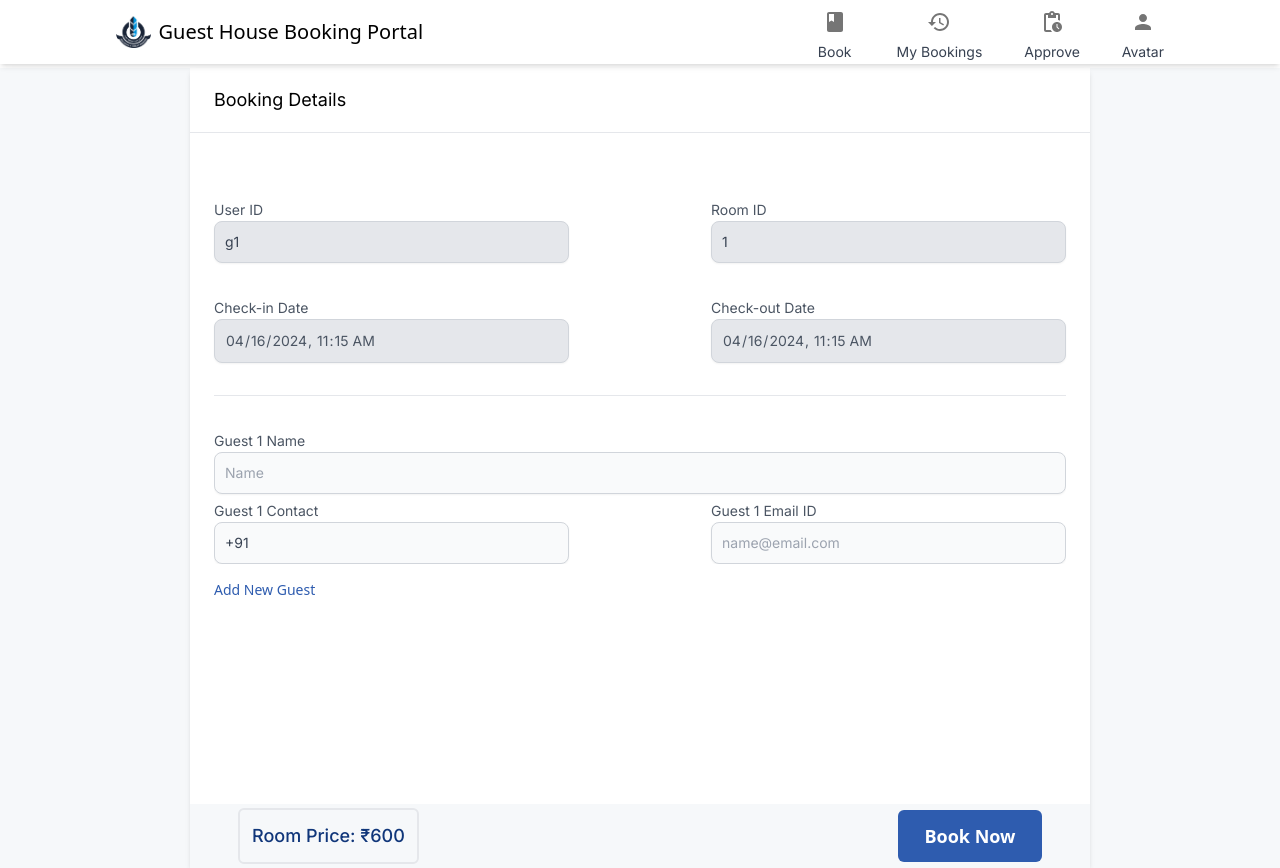
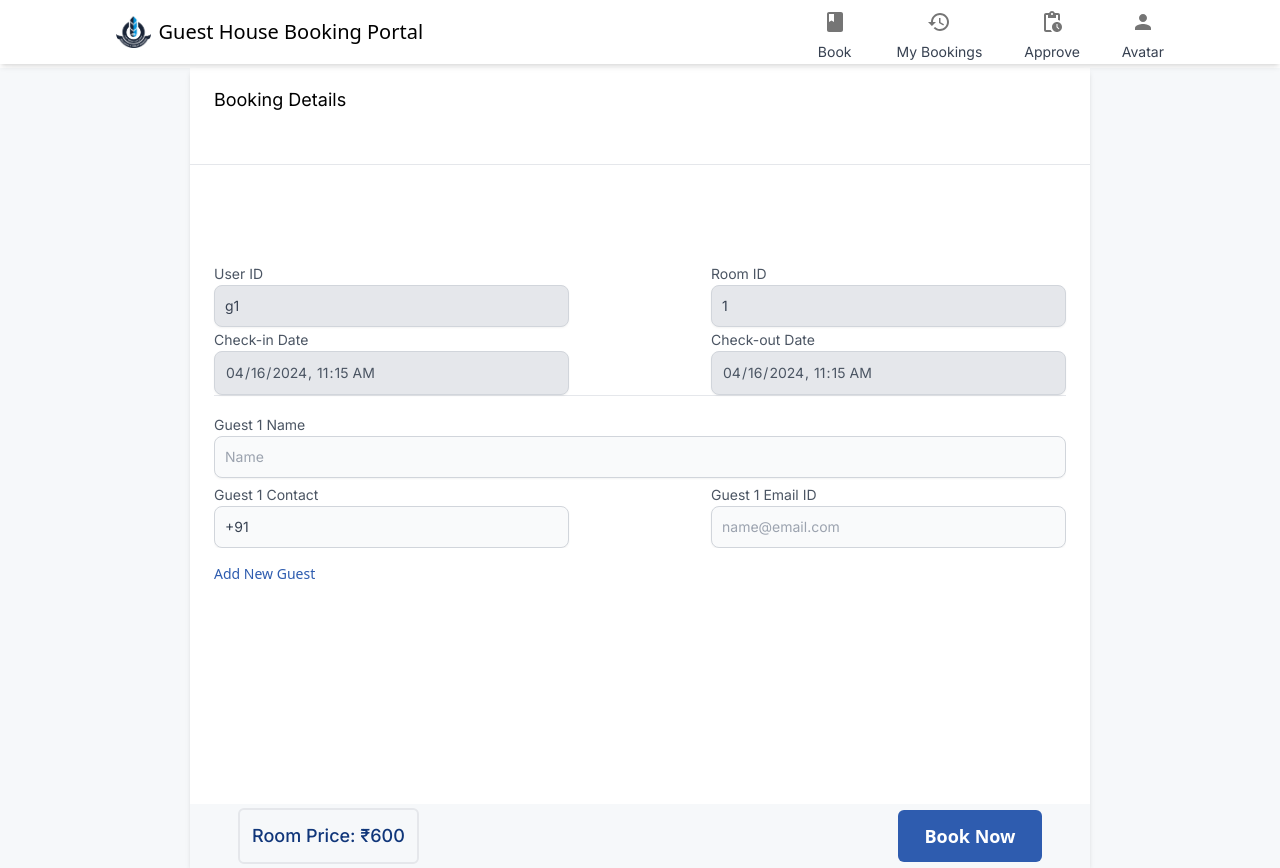
Before and after one commit to bhanvara/iitbbs-guest-house-booking, a React (Create React App) app: page /BookingForm/1 in a window 1280 px wide. Built offline with nearby package versions, Linux system fonts and the light colour scheme; no server answers.

Commit message:
Updated booking form

```diff
--- a/src/pages/BookingForm.tsx
+++ b/src/pages/BookingForm.tsx
@@ -3,6 +3,7 @@ import { Button, FormControl, FormHelperText, Input, InputAdornment, InputLabel,
 import { Event } from "@mui/icons-material";
 import React, { useState } from "react";
 import { FC, Dispatch, SetStateAction } from "react";
+import { useNavigate } from 'react-router-dom';
 
 interface IProps {
   guestNumber: number;
@@ -86,21 +87,49 @@ function BookingForm( roomID:any ){
     const RoomID=roomID.roomID;
     const [contact1, setContact1] = useState("+91 ");
 
-    const [contact2, setContact2] = useState('+91');
+    const [contact2, setContact2] = useState("+91 ");
     const [guest2,setNewGuest2]=useState(false);
+
+
+    const navigate = useNavigate();
+
+    const handleSubmit = (event: React.FormEvent<HTMLFormElement>) => {
+        event.preventDefault();
+
+        // Your booking logic goes here
+        // For example, you can send a request to a server to book the room
+
+        // Validate contact number before submitting the form
+        if ((contact1.length!=14)) {
+
+            console.log(contact1.length);
+            alert("Please enter a valid contact number for guest 1");
+            return; // Prevent form submission
+        }
+
+        if ((guest2===true) && (contact2.length!=14)) {
+
+            console.log(contact2.length);
+            alert("Please enter a valid contact number for guest 2");
+            return; // Prevent form submission
+        }
+
+        console.log("Room booked!");
+        navigate('/MyBookings');
+    };
 
 
     return(
         <div className="h-lvh" style={{backgroundColor: '#edeff0'}}>
             <div className="h-full w-full m-auto shadow-md" style={{backgroundColor: '#f6f8fa' ,maxWidth: '1500px'}}>
                 <div className="bg-white m-auto h-full shadow-md relative" style={{maxWidth: '900px'}}>
+                <form onSubmit={handleSubmit} className="space-y-8">
                     <div className="h-16 pl-6 flex flex-row items-center font-inter text-lg">Booking Details</div>
                     <hr></hr>
 
 
                     <div className="bg-white dark:bg-gray-900">
                         <div className="py-8 lg:py-16 px-6">
-                            <form action="#" className="space-y-8">
                                 <div className="flex flex-row items-center justify-between">
                                     <div className="w-5/12" style={{minWidth: '160px'}} >
                                         <label htmlFor="text" className="mb-2 text-sm font-inter text-gray-600 dark:text-gray-300">User ID</label>
@@ -160,18 +189,17 @@ function BookingForm( roomID:any ){
 
                                 </div>
 
-
-                            </form>
-
                         </div>
                     </div>
 
                     <div className="absolute bottom-0 w-full h-16 flex flex-row items-center justify-between py-8 px-12 sm:bg-custom-gray">
                         <p className="font-inter text-lg text-dark-custom-blue border-2 p-3 rounded-md font-medium">Room Price: ₹600</p>
-                        <button className="bg-custom-blue hover:bg-dark-custom-blue focus:outline-none focus:ring-2 focus:ring-offset-2 focus:ring-indigo-500 text-white p-3 w-36 text-lg font-semibold rounded-md transition-colors duration-200 ease-in-out">
+                        <button type="submit" className="bg-custom-blue hover:bg-dark-custom-blue focus:outline-none focus:ring-2 focus:ring-offset-2 focus:ring-indigo-500 text-white p-3 w-36 text-lg font-semibold rounded-md transition-colors duration-200 ease-in-out">
                             Book Now
                         </button>
                     </div>
+
+                    </form>
 
                 </div>
             </div>
```
